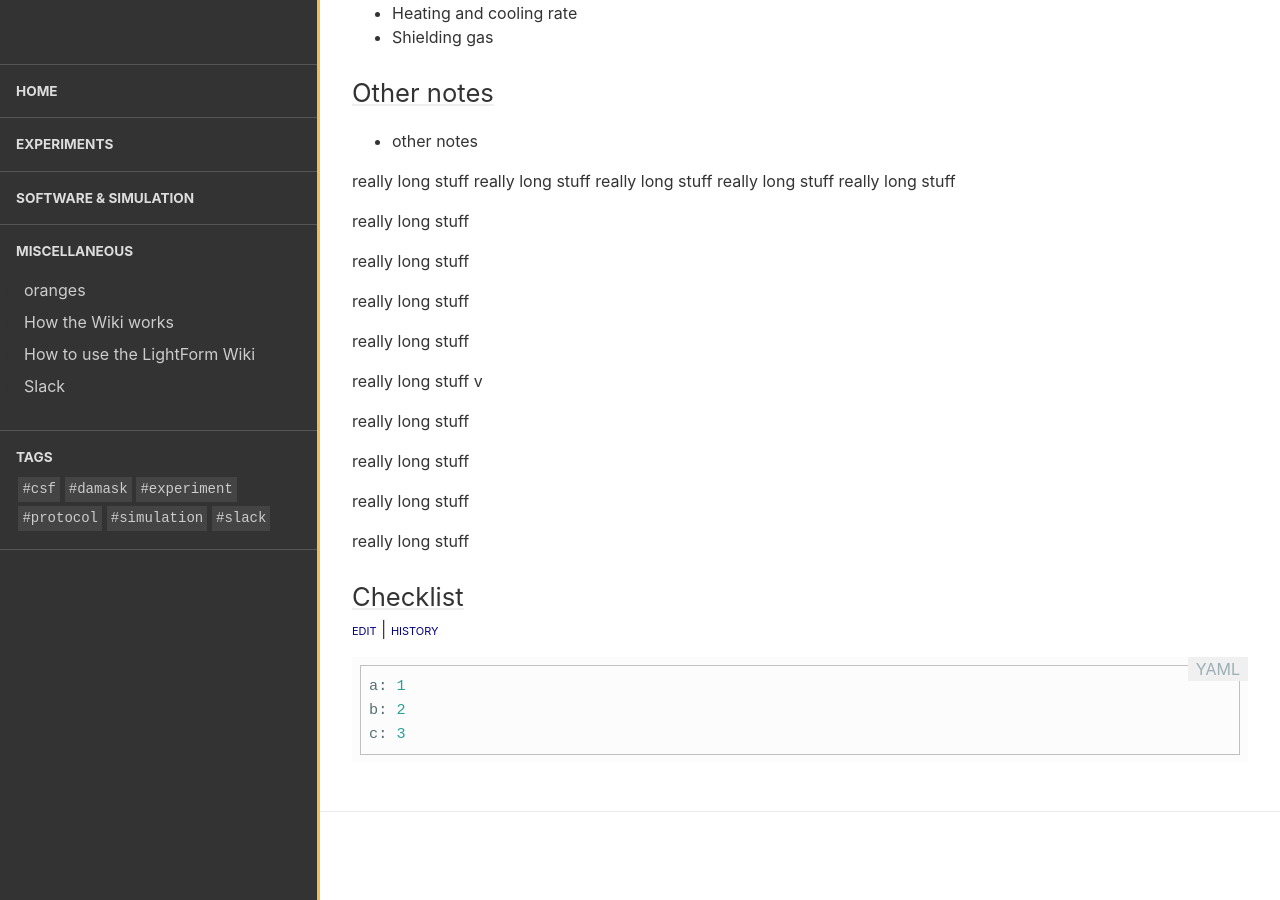
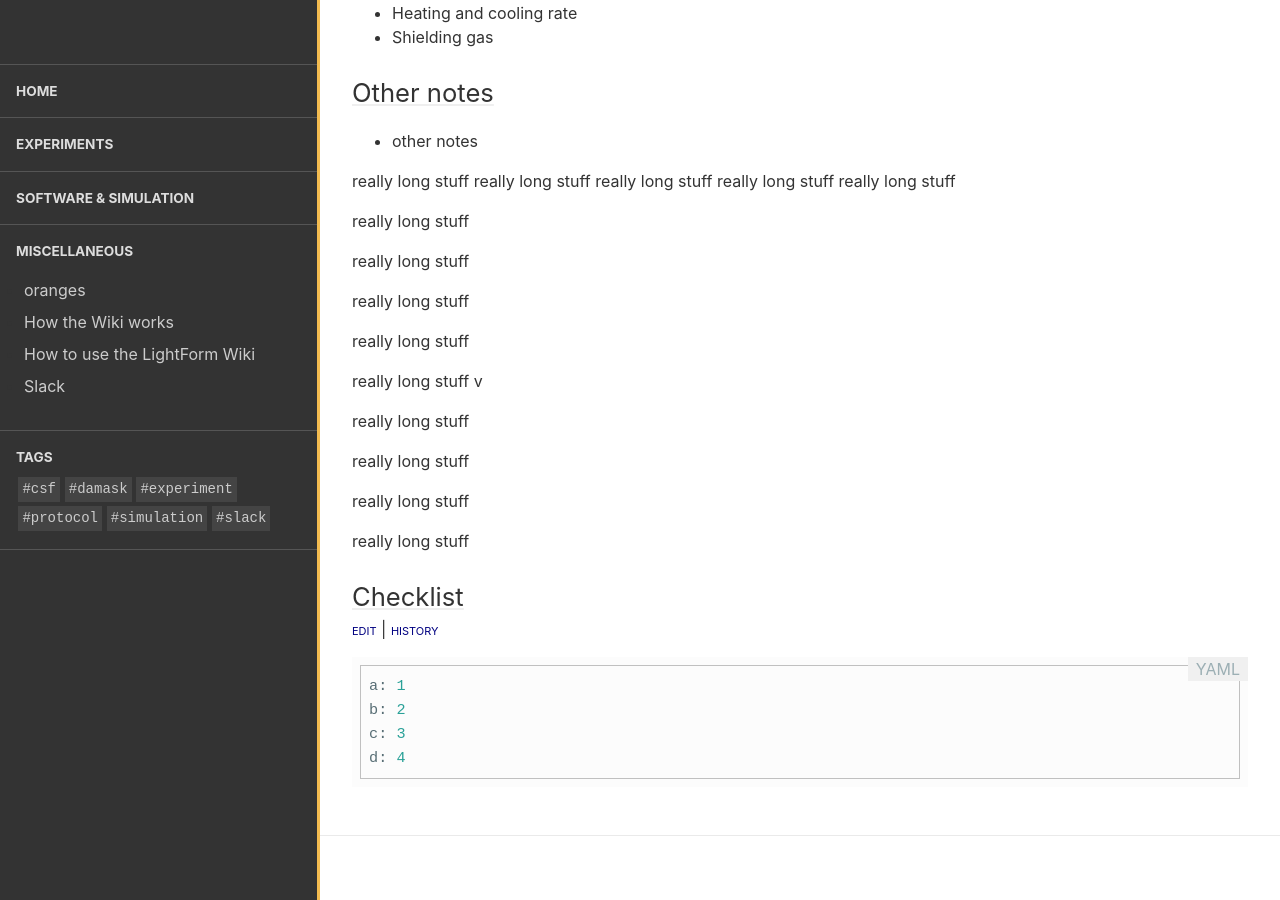
Before and after one commit to test-aplowman/test-aplowman.github.io, a Jekyll site: the page built from collections/_experiments/dilatometer_hot.md, in a window 1280 px wide and 900 px high, scrolled down 710 px. Built offline with Jekyll 4.4.1, drawn with Linux system fonts in a browser that asks for light colours.

Commit message:
Update dilatometer-hot-compression-tests.yml

```diff
--- a/_includes/checklists/dilatometer-hot-compression-tests.yml
+++ b/_includes/checklists/dilatometer-hot-compression-tests.yml
@@ -1,3 +1,4 @@
 a: 1
 b: 2
 c: 3
+d: 4
```
